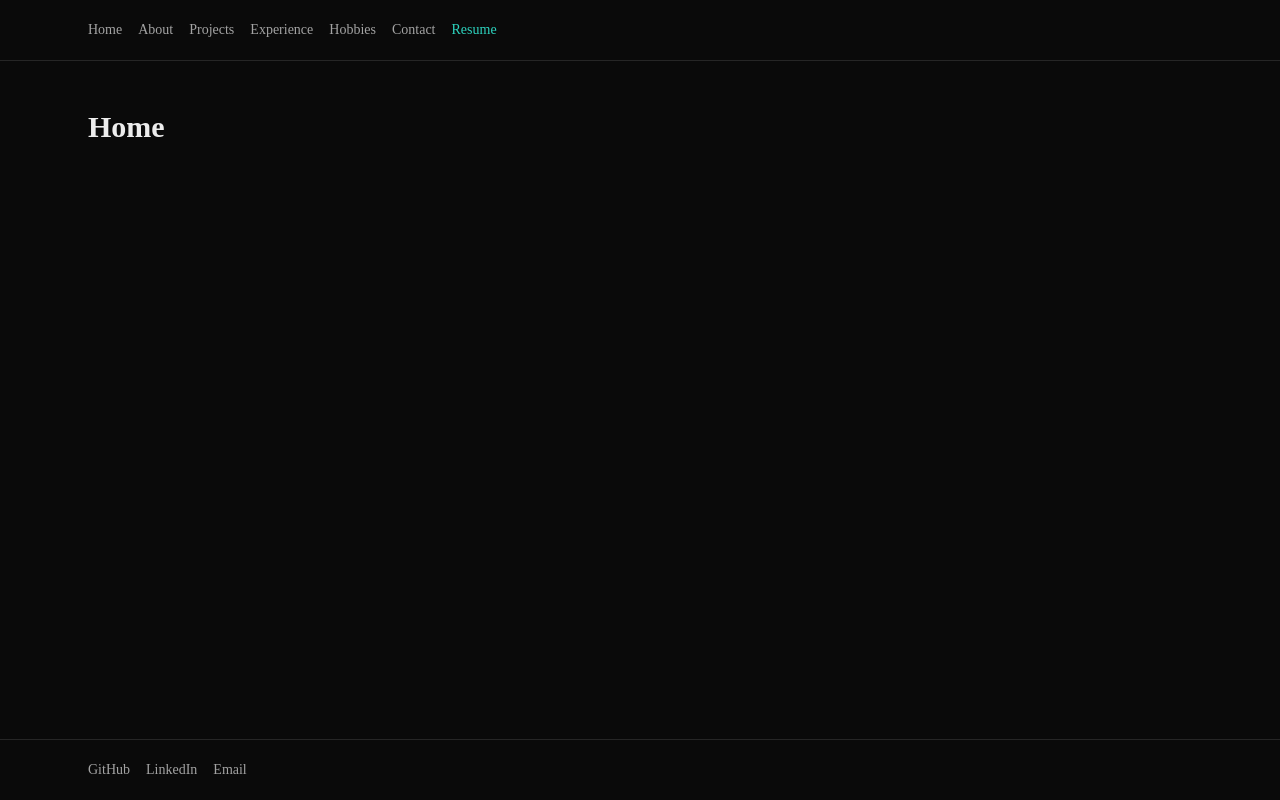
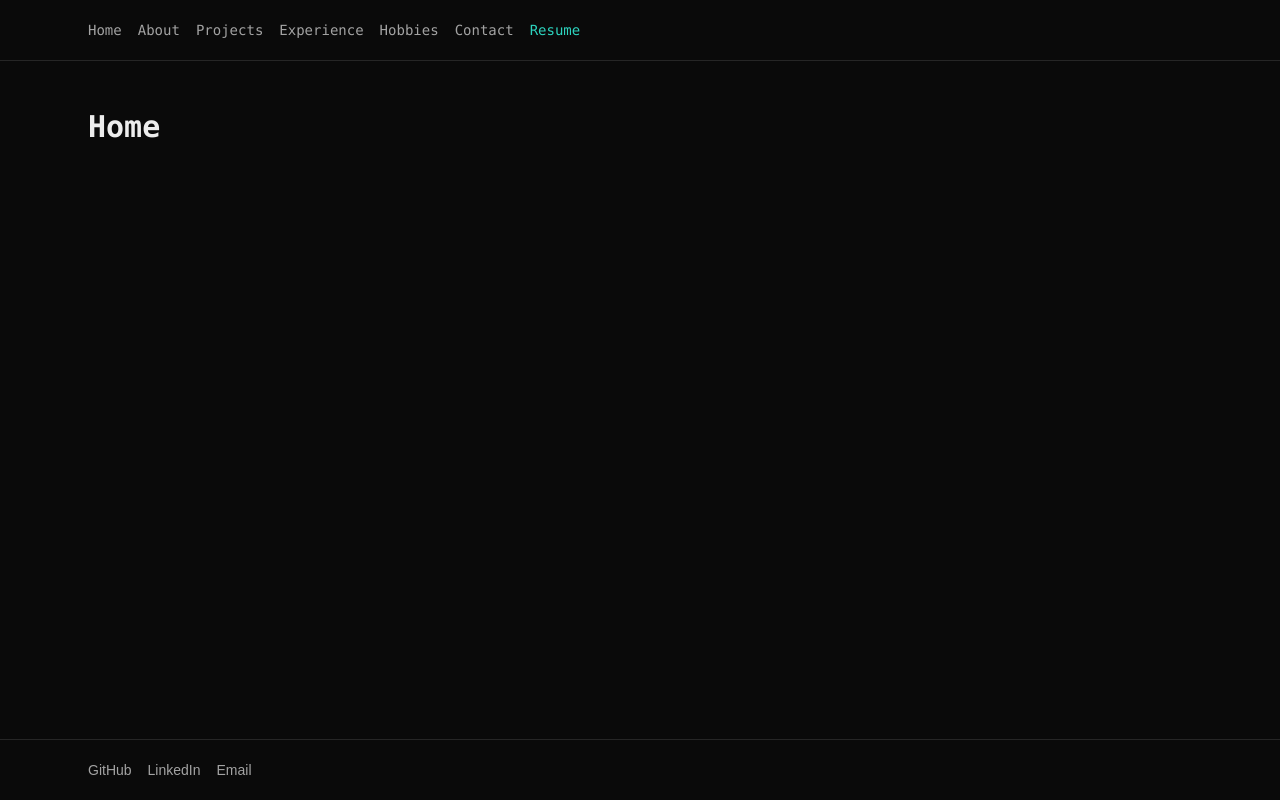
Before and after one commit to Zachary-Levesque/Portfolio, a Next.js app: page / in a window 1280 px wide. Built offline with nearby package versions, Linux system fonts and the light colour scheme.

Commit message:
Update globals.css

```diff
--- a/app/globals.css
+++ b/app/globals.css
@@ -4,6 +4,8 @@
 
 :root {
   color-scheme: dark;
+  --font-sans: Arial, Helvetica, sans-serif;
+  --font-mono: Menlo, Monaco, Consolas, monospace;
 }
 
 * {
```
